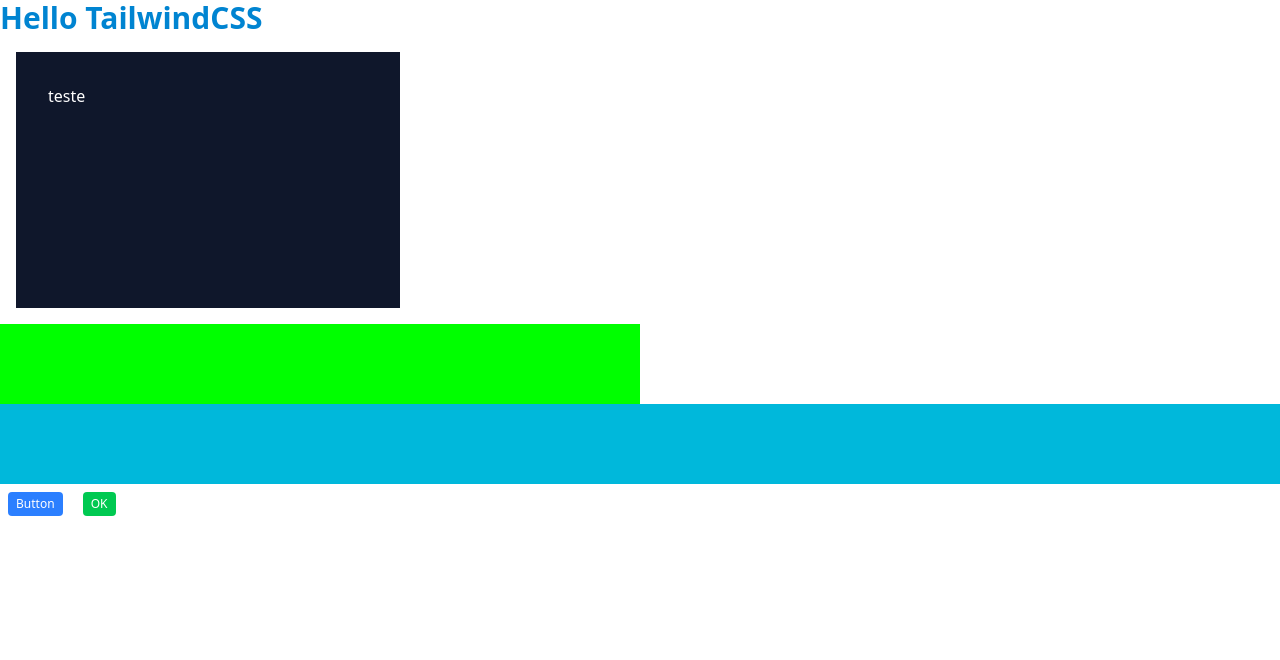
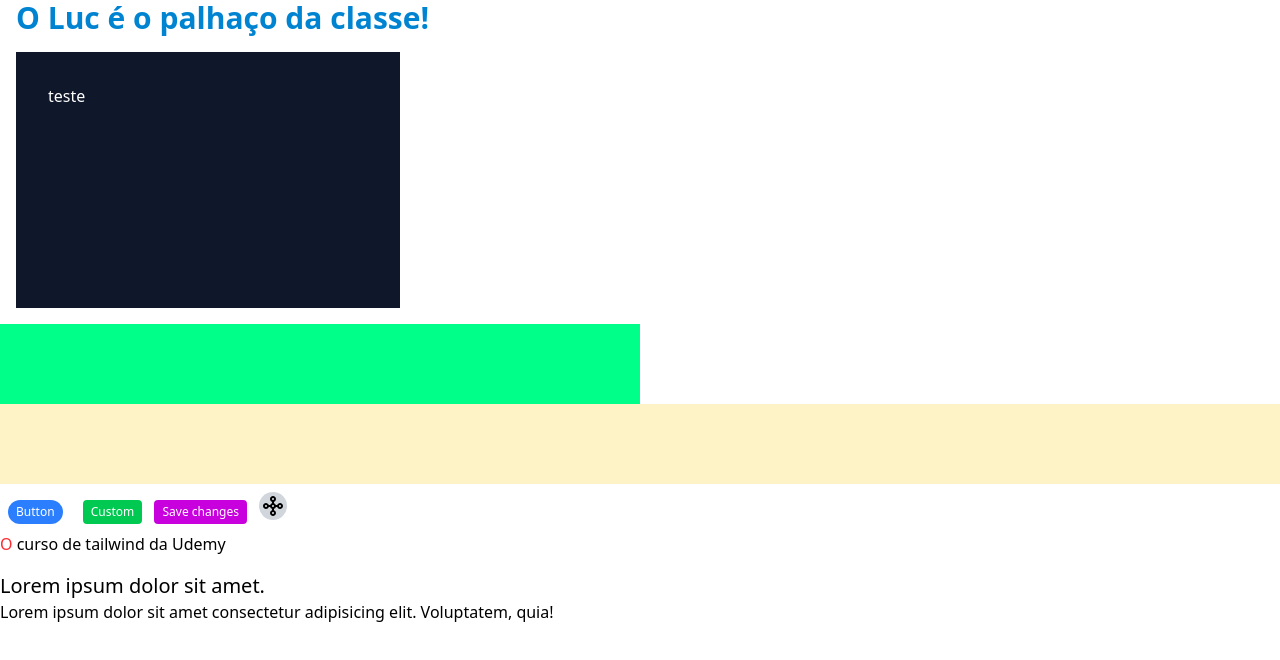
Before and after one commit to scottbrazil/tailwind-study, a website: page src/index.html in a window 1280 px wide. Drawn offline with Linux system fonts and the light colour scheme.

Commit message:
new commit

```diff
--- a/src/index.html
+++ b/src/index.html
@@ -7,19 +7,32 @@
     <title>tailwind</title>
 </head>
 <body>
-    <h1 class="text-3xl font-bold text-sky-600">Hello TailwindCSS</h1>
+    <h1 class="text-3xl font-bold text-sky-600 ml-4">O Luc é o palhaço da classe!</h1>
     <div class="bg-slate-900 w-96 h-64 mx-4 my-4 p-4">
         <h2 class="text-white p-4">teste</h2>
     </div>
-    <div class="bg-[#00FF00] w-1/2 h-20">
+    <div class="bg-[#00FF88] w-1/2 h-20">
     </div>
 
-    <div class="bg-cyan-500 w-full h-20">
+    <div class="bg-amber-100 w-full h-20">
     </div>
 
-    <button class="bg-blue-500 hover:bg-blue-700 text-xs text-white m-2 py-1 px-2 rounded">
+    <button class="bg-blue-500 hover:bg-blue-700 text-xs text-white m-2 py-1 px-2 rounded-4xl">
         Button
     </button>
-    <button class="btn-primary">OK</button>
+    <button class="btn-primary">Custom</button>
+    <button class="text-white text-xs bg-fuchsia-600 px-2 py-1 md:hover:bg-fuchsia-700 rounded">Save changes</button>
+
+    <button class="m-2 p-1 rounded-full bg-gray-300 hover:bg-gray-400 cursor-pointer">
+        <img src = "connection-pattern-1103-svgrepo-com.svg" alt="svg" width="20px"/>
+    </button>
+
+    <p class="first-letter:text-red-500">O curso de tailwind da Udemy</p>
+    <div class="mt-4">
+        <p class="first-line:text-xl">
+            Lorem ipsum dolor sit amet.<br/>
+            Lorem ipsum dolor sit amet consectetur adipisicing elit. Voluptatem, quia!
+        </p>
+    </div>
 </body>
 </html>
```
Also changed, not shown: src/connection-pattern-1103-svgrepo-com.svg (added), style/output.css.
